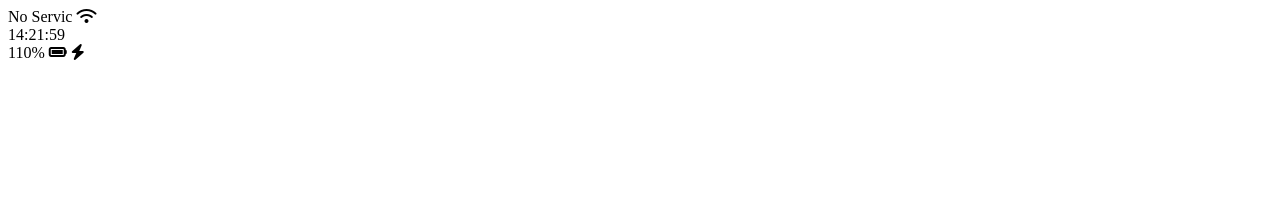
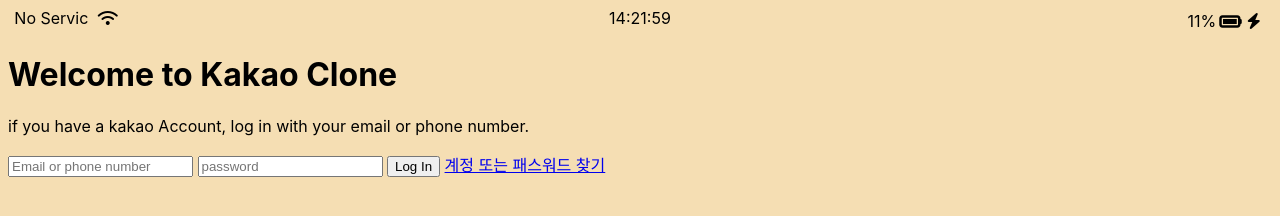
Before and after one commit to ANchangwan/KAKAO_CLONE, a plain HTML site: page index.html in a window 1280 px wide. Drawn offline with Linux system fonts and the light colour scheme.

Commit message:
make status-bar and css

```diff
--- /dev/null
+++ b/css/styles.css
@@ -0,0 +1,30 @@
+body{
+    background-color: wheat;
+    font-family: -apple-system, BlinkMacSystemFont, 'Segoe UI', Roboto, Oxygen, Ubuntu, Cantarell, 'Open Sans', 'Helvetica Neue', sans-serif;
+}
+
+#status-bar{
+    display: flex;
+    justify-content: center;
+}
+.status-bar__column{
+    width: 33%;
+}
+.status-bar__column:nth-child(2){
+    display:flex;
+    justify-content: center;
+}
+.status-bar__column:last-child{
+    display: flex;
+    justify-content: flex-end;
+    align-items: center;
+}
+.status-bar__column:last-child span{
+    margin: 3px;
+}
+.status-bar__column:last-child>i{
+    margin-right: 5px;
+}
+.status-bar__column:first-child span{
+    margin-right: 5px;
+}
--- a/index.html
+++ b/index.html
@@ -4,6 +4,7 @@
     <meta charset="UTF-8">
     <meta http-equiv="X-UA-Compatible" content="IE=edge">
     <meta name="viewport" content="width=device-width, initial-scale=1.0">
+    <link rel="stylesheet" href="css/styles.css">
     <title>KaKao Clone</title>
 </head>
 <body>
@@ -16,13 +17,26 @@
             <span class="time"></span>
         </div>
         <div class="status-bar__column">
-            <span>110%</span>
-            <i class="fa-solid fa-battery-full"></i>
+            <span>11%</span>
+            <i class="fa-solid fa-battery-full fa-lg"></i>
             <i class="fa-solid fa-bolt"></i>
         </div>
     </div>
+    <header class="welcome-header">
+        <h1 class="welcome-header__title">Welcome to Kakao Clone</h1>
+        <p class="welcome-header__text">if you have a kakao Account, log in with your email or phone number.</p>
+    </header>
+
+    <form id="login-form" action="post">
+        <input type="text" placeholder="Email or phone number" name="id" required/>
+        <input type="password" placeholder="password" name="password"/>
+        <input type="submit" value="Log In"/>
+        <a href="#">계정 또는 패스워드 찾기</a>
+    </form>
+
+
     <script src="https://kit.fontawesome.com/0c73c85794.js" crossorigin="anonymous"></script>
 </body>
 
-<script src="main.js"></script>
+<script src="time.js"></script>
 </html>
```
Also changed, not shown: time.js (renamed from main.js).
